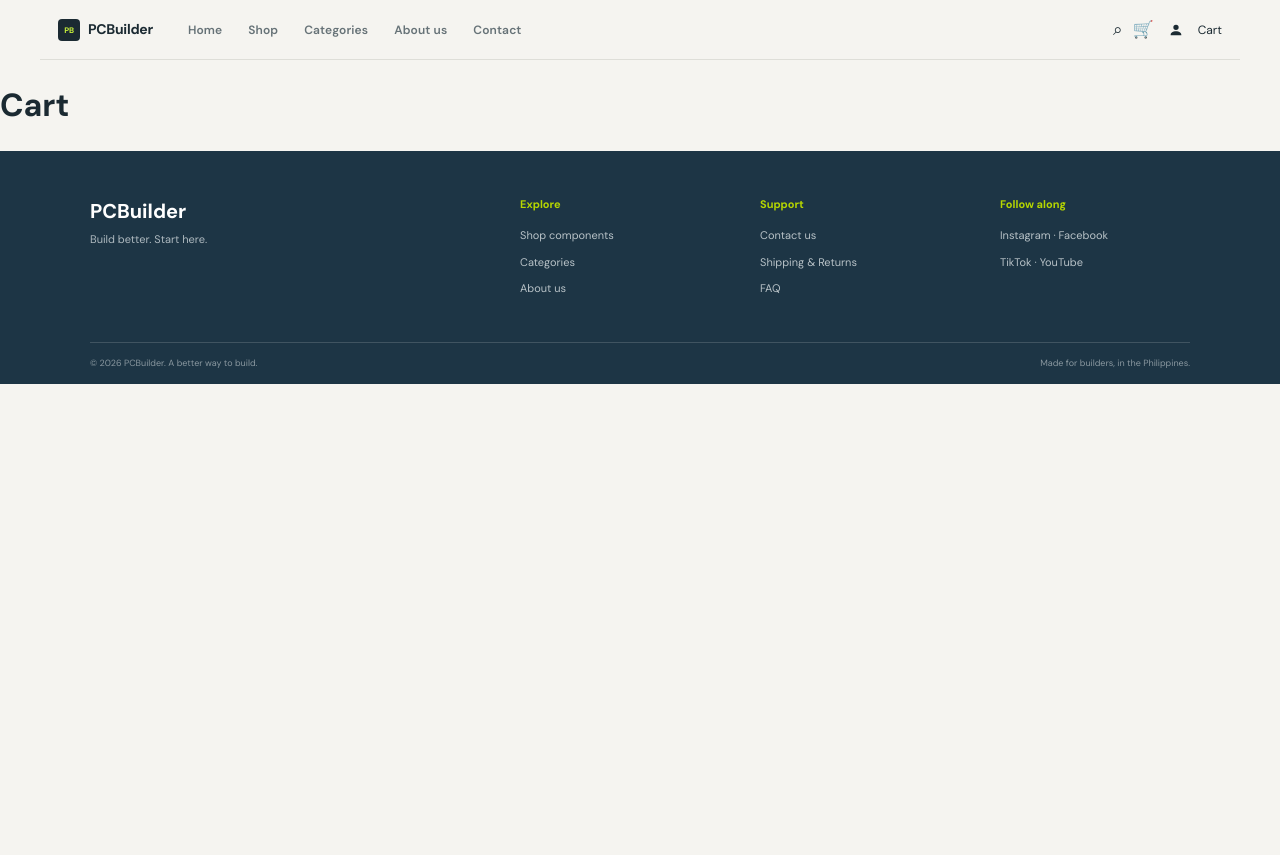
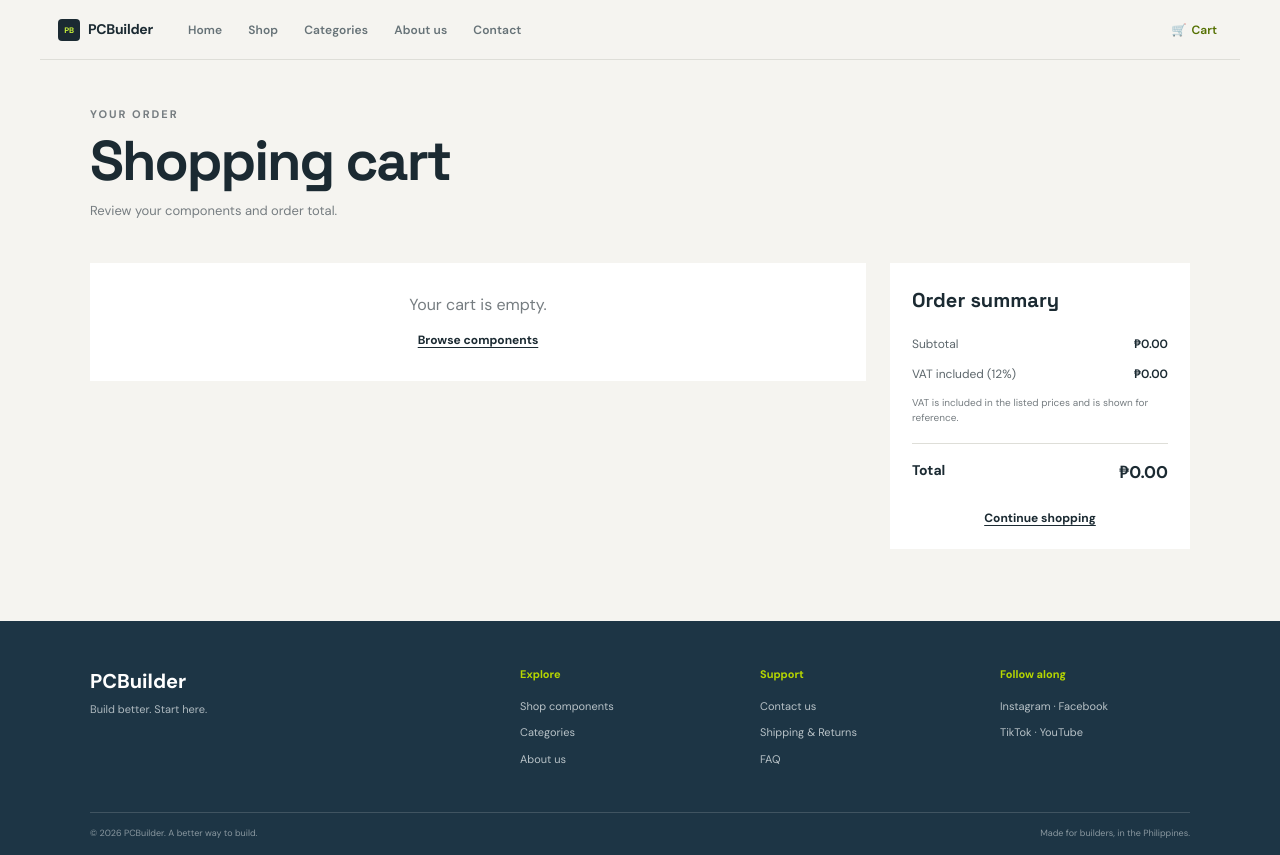
Before and after one commit to Wanji07/pcbuilder-ecommerce, a plain HTML site: page src/pages/cart.html in a window 1280 px wide. Before the commit the page ends 800 px from the top, so only its background shows below. Drawn offline with Linux system fonts and the light colour scheme.

Commit message:
Branch cart fix

```diff
--- a/src/pages/cart.html
+++ b/src/pages/cart.html
@@ -3,14 +3,14 @@
 <head>
     <meta charset="UTF-8">
     <meta name="viewport" content="width=device-width, initial-scale=1.0">
-    <meta name="description" content="PCBuilder - Computer Parts and Accessories Store">
-    <title>PCBuilder</title>
-    <link rel="stylesheet" href="/src/css/style.css">
+    <meta name="description" content="Review your PCBuilder shopping cart">
+    <title>Your Cart | PCBuilder</title>
+    <link rel="stylesheet" href="../css/style.css">
 </head>
+
 <body>
-
     <header class="site-header">
-        <a href="#" class="logo" aria-label="PCBuilder home">
+        <a href="home.html" class="logo" aria-label="PCBuilder home">
             <span class="logo-mark">PB</span>
             <span>PCBuilder</span>
         </a>
@@ -21,28 +21,47 @@
             <a href="aboutus.html">About us</a>
             <a href="contact.html">Contact</a>
         </nav>
-
         <div class="header-actions">
-            <button type="button" aria-label="Search">⌕</button>
-            <button type="button" onclick="window.location.href='Cart.html'" aria-label="Shopping cart">🛒</button>
-            <button type="button" class="user-btn" onclick="window.location.href='Login.html'" aria-label="Account">
-                <svg viewBox="0 0 24 24" aria-hidden="true">
-                    <path d="M12 12a4 4 0 1 0-4-4 4 4 0 0 0 4 4zm0 2c-4.42 0-8 2.24-8 5v1h16v-1c0-2.76-3.58-5-8-5z"/>
-                </svg>
-        </button>
-            <span>Cart</span>
+            <a class="cart-link active" href="cart.html" aria-label="Shopping cart">
+                🛒 <span>Cart</span><span class="cart-count" id="cart-count" aria-live="polite"></span>
+            </a>
         </div>
     </header>
-<main>
-    <h1>Cart</h1>
+
+    <main class="cart-page">
+        <section class="cart-heading" aria-labelledby="cart-title">
+            <p class="hero-label">YOUR ORDER</p>
+            <h1 id="cart-title">Shopping cart</h1>
+            <p>Review your components and order total.</p>
+        </section>
+
+        <p class="cart-feedback" id="cart-feedback" role="status" aria-live="polite"></p>
+        <div class="cart-layout">
+            <section class="cart-items-panel" aria-label="Items in your cart">
+                <div class="cart-items" id="cart-items"></div>
+            </section>
+
+            <aside class="order-summary" aria-labelledby="summary-title">
+                <h2 id="summary-title">Order summary</h2>
+                <div class="summary-row">
+                    <span>Subtotal</span>
+                    <strong id="cart-subtotal">₱0.00</strong>
+                </div>
+                <div class="summary-row">
+                    <span>VAT included (12%)</span>
+                    <strong id="cart-vat">₱0.00</strong>
+                </div>
+                <p class="vat-note">VAT is included in the listed prices and is shown for reference.</p>
+                <div class="summary-total">
+                    <span>Total</span>
+                    <strong id="cart-total">₱0.00</strong>
+                </div>
+                <a class="continue-shopping" href="shop.html">Continue shopping</a>
+            </aside>
+        </div>
     </main>
-</body>
 
-
-
-
-
-<footer class="footer">
+    <footer class="footer cart-footer">
         <div class="footer-container">
             <div class="footer-brand">
                 <h2>PCBuilder</h2>
@@ -50,21 +69,18 @@
             </div>
             <div class="footer-column">
                 <h4>Explore</h4>
-
-            <a href="#">Shop components</a>
-            <a href="#">Categories</a>
-            <a href="#">About us</a>
+                <a href="shop.html">Shop components</a>
+                <a href="categories.html">Categories</a>
+                <a href="aboutus.html">About us</a>
             </div>
             <div class="footer-column">
                 <h4>Support</h4>
-
-            <a href="#">Contact us</a>
-            <a href="#">Shipping & Returns</a>
+                <a href="contact.html">Contact us</a>
+                <a href="#">Shipping &amp; Returns</a>
                 <a href="#">FAQ</a>
             </div>
             <div class="footer-column">
                 <h4>Follow along</h4>
-
                 <a href="#">Instagram · Facebook</a>
                 <a href="#">TikTok · YouTube</a>
             </div>
@@ -74,4 +90,6 @@
             <p>Made for builders, in the Philippines.</p>
         </div>
     </footer>
+    <script src="../js/cart.js" defer></script>
+</body>
 </html>
```
Lines whose indentation alone changed are shown as unchanged.
